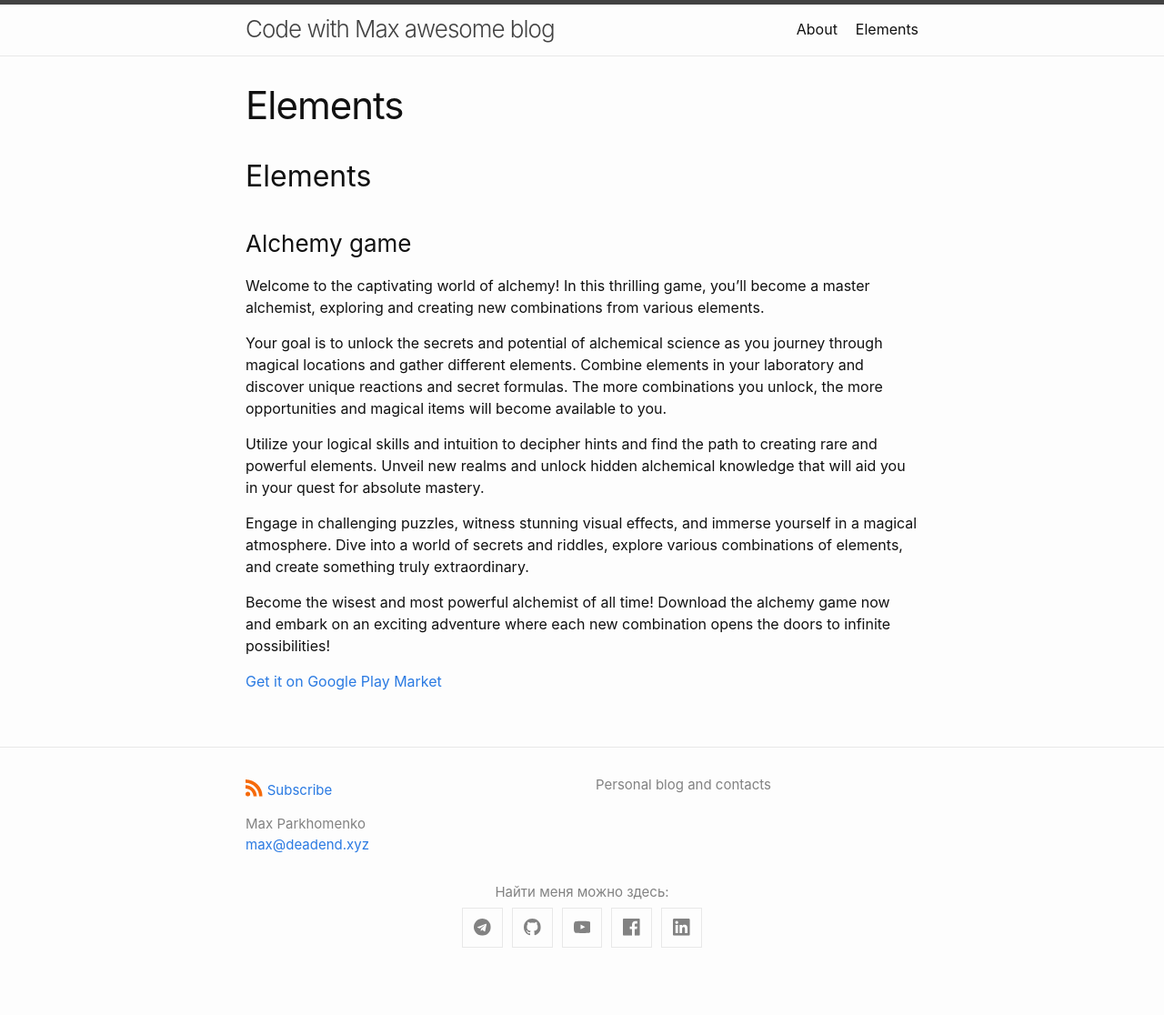
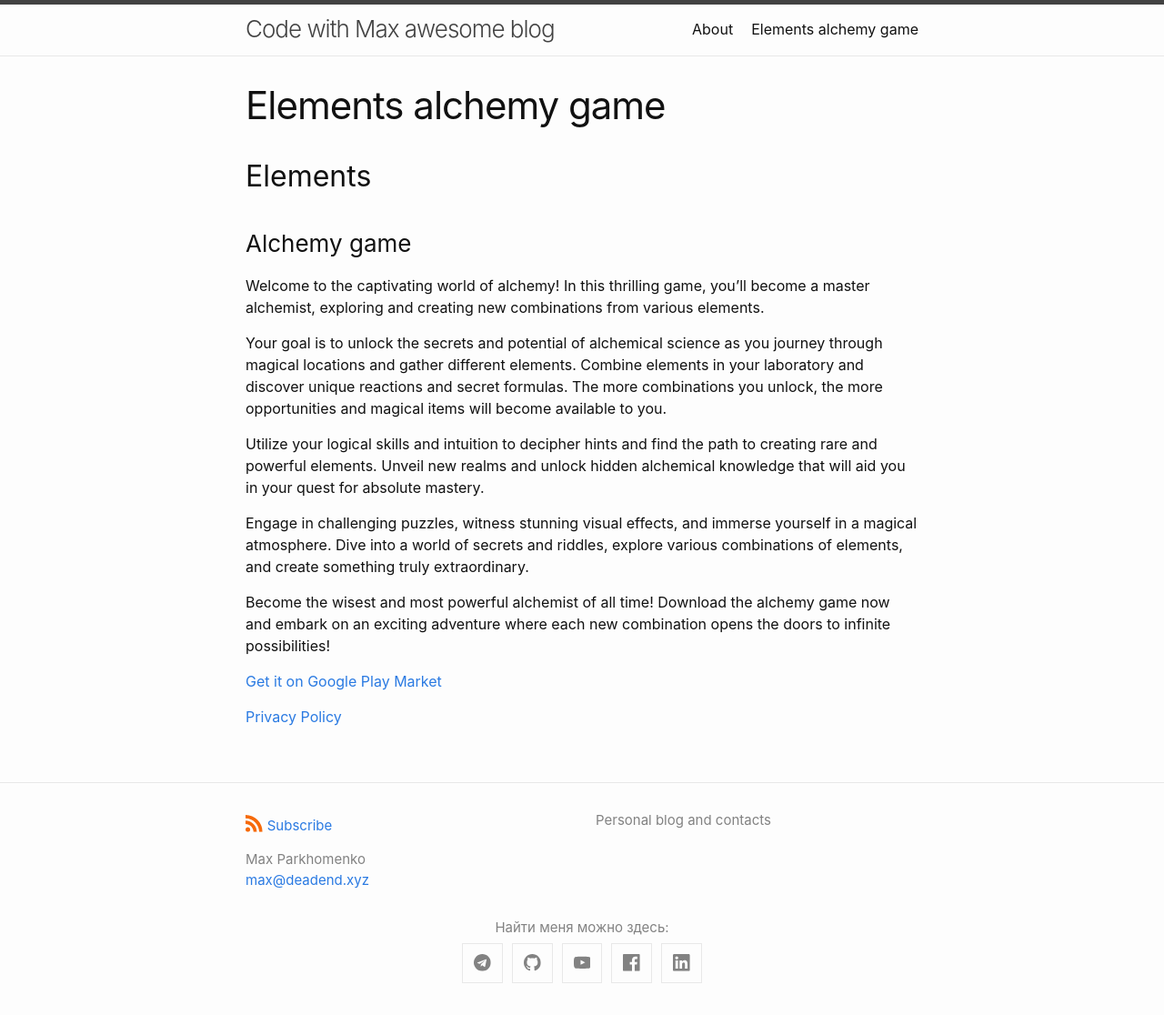
Before and after one commit to code-with-max/code-with-max.github.io, a Jekyll site: the page built from elements.md, in a window 1280 px wide. Shown: the whole page at 91% size. Built offline with Jekyll 4.4.1, drawn with Linux system fonts in a browser that asks for light colours; our own code applies the rules of GitHub Pages for plain Markdown files; comment, search, counter and statistics services are not loaded; before the commit the page ends 1077 px from its top, so only the background shows below that; part of the change alters nothing that is shown.

Commit message:
Updating Links

```diff
--- a/elements.md
+++ b/elements.md
@@ -1,7 +1,7 @@
 ---
 layout: page
-title: Elements: alchemy game
-permalink: /elements-alchemy/
+title: Elements alchemy game
+permalink: /elements/
 ---
 
 ## Elements
@@ -19,3 +19,5 @@ Engage in challenging puzzles, witness stunning visual effects, and immerse your
 Become the wisest and most powerful alchemist of all time! Download the alchemy game now and embark on an exciting adventure where each new combination opens the doors to infinite possibilities!
 
 [Get it on Google Play Market](https://play.google.com/store/apps/details?id=one.allme.elements)
+
+[Privacy Policy](https://sites.google.com/view/elements-game/main-page/privacy-policy)
```
